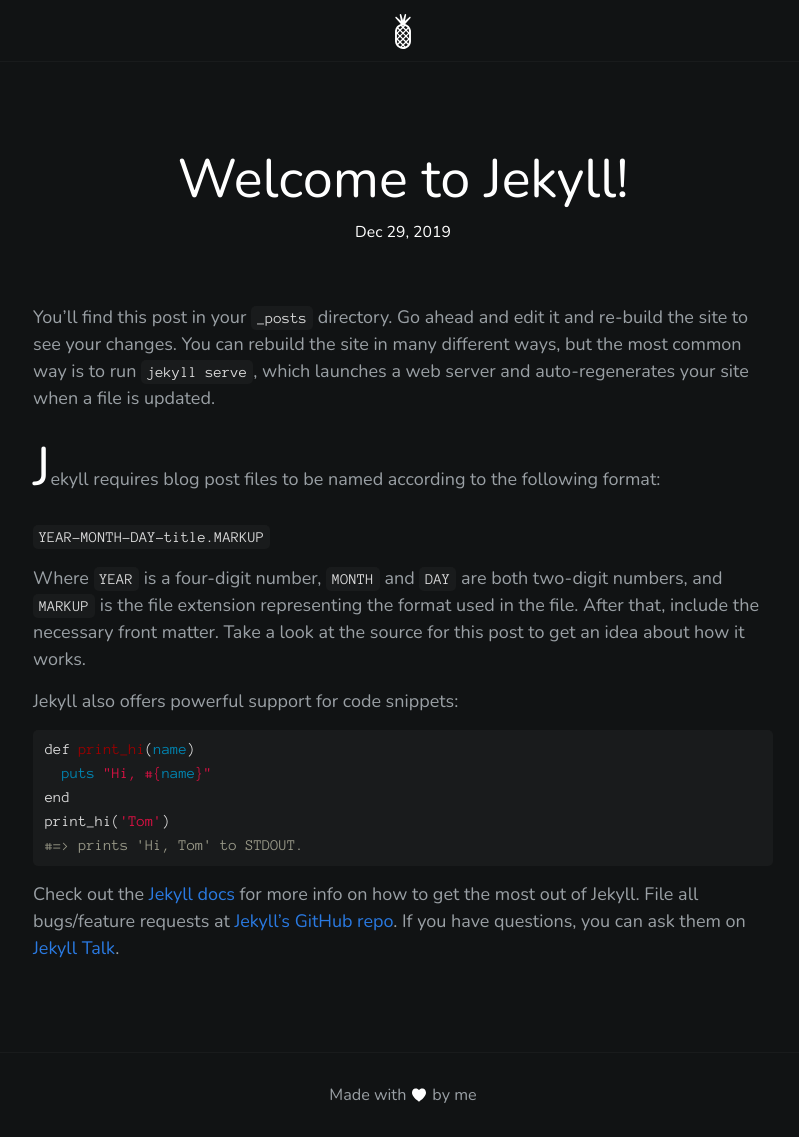
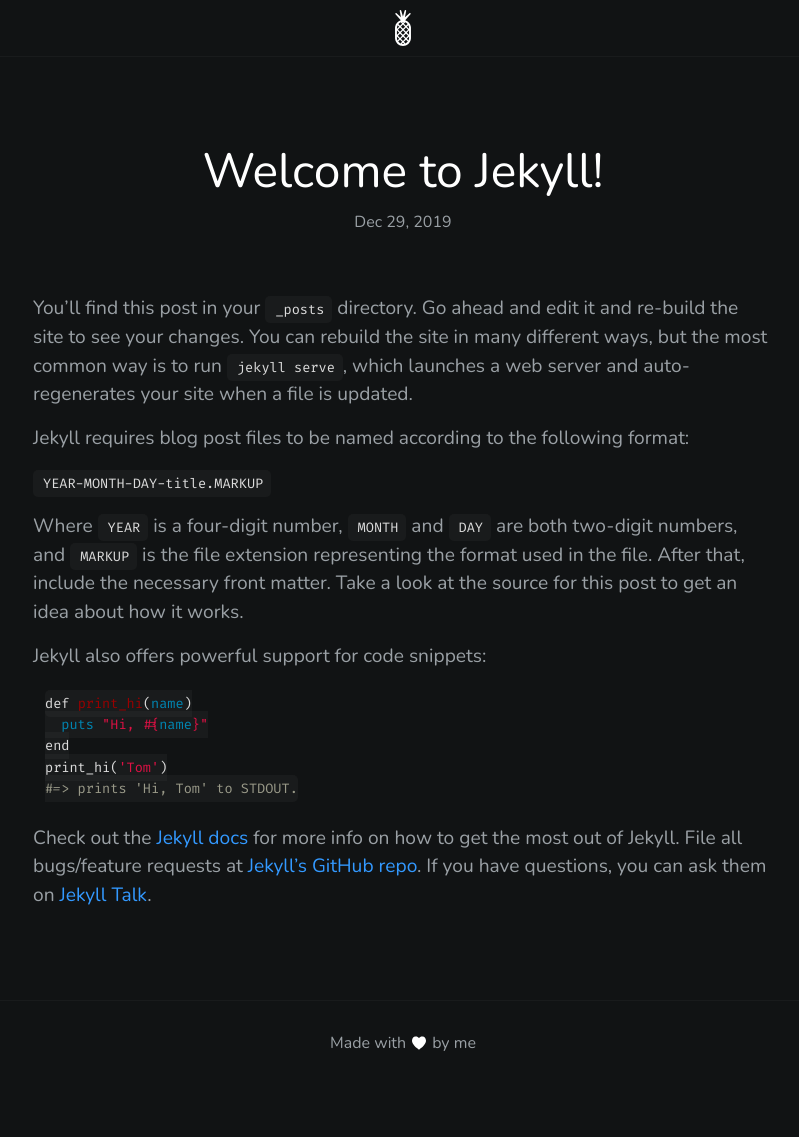
Before and after one commit to thang-nm/thang-nm.github.io, a Jekyll site: the page built from _posts/2019-12-29-welcome-to-jekyll.markdown, in a window 1280 px wide. Shown: the whole page, without its empty margins (237-1036 px from the left). Built offline with Jekyll 4.4.1, drawn with Linux system fonts in a browser that asks for light colours; after the commit the page ends 1085 px from its top, so only the background shows below that.

Commit message:
Update style

```diff
--- a/_includes/head.html
+++ b/_includes/head.html
@@ -3,8 +3,9 @@
   <meta http-equiv="X-UA-Compatible" content="IE=edge">
   <meta name="viewport" content="width=device-width, initial-scale=1">
   <title>@thang-nm</title>
-  <link href="https://fonts.googleapis.com/css?family=Nunito:200,300,400&display=swap&subset=vietnamese" rel="stylesheet">
-  <link href="https://fonts.googleapis.com/css?family=Anonymous+Pro&display=swap" rel="stylesheet">
+  <link rel="icon" type="image/x-icon" href="/favicon.ico" />
+  <link href="https://fonts.googleapis.com/css?family=Nunito:200,300,300i,400,600&display=swap&subset=vietnamese" rel="stylesheet">
+  <link href="https://fonts.googleapis.com/css?family=Fira+Code&display=swap" rel="stylesheet">
   <link rel="stylesheet" href="{{ "/assets/css/style.css" | relative_url }}">
   {%- feed_meta -%}
   {%- if jekyll.environment == 'production' and site.google_analytics -%}
--- a/_sass/minima-classic.scss
+++ b/_sass/minima-classic.scss
@@ -10,8 +10,8 @@
 $background-color:      #111314 !default;
 $code-background-color: rgba(97, 97, 97, 0.1);
 
-$link-base-color:       #2a7ae2 !default;
-$link-visited-color:    darken($link-base-color, 15%) !default;
+$link-base-color:       #3399FF !default;
+$link-visited-color:    darken($link-base-color, 1%) !default;
 
 $table-text-color:      lighten($text-color, 18%) !default;
 $table-zebra-color:     lighten($brand-color, 46%) !default;
--- a/_sass/minima/_base.scss
+++ b/_sass/minima/_base.scss
@@ -6,7 +6,6 @@
 dl, dd, ol, ul, figure {
   margin: 0;
   padding: 0;
-
 }
 
 
@@ -57,7 +56,6 @@
  * Images
  */
 img {
-  max-width: 100%;
   vertical-align: middle;
 }
 
@@ -113,7 +111,7 @@
   }
 
   &:hover {
-    color: $text-color;
+    color: lighten($link-base-color, 20%);
   }
 
   .social-media-list &:hover {
@@ -130,11 +128,8 @@
  * Blockquotes
  */
 blockquote {
-  color: $brand-color;
-  border-left: 4px solid $brand-color-light;
+  border-left: 2px solid $brand-color-light;
   padding-left: $spacing-unit / 2;
-  @include relative-font-size(1.125);
-  letter-spacing: -1px;
   font-style: italic;
 
   > :last-child {
@@ -154,10 +149,10 @@
 }
 
 code {
-  padding: 4px 6px;
+  padding: 5px 8px 5px 10px;
   background-color: $code-background-color;
   color: $title-color;
-  font-family: 'Anonymous Pro', monospace;
+  font-family: 'Fira Code', monospace;
 }
 
 pre {
@@ -168,18 +163,14 @@
     border: 0;
     padding-right: 0;
     padding-left: 0;
-    font-family: 'Anonymous Pro', monospace;
+    font-family: 'Fira Code', monospace;
   }
 }
 
-.highlight {
+pre.highlight {
   background: $code-background-color;
   border-radius: 5px;
   @extend %vertical-rhythm;
-
-  .highlighter-rouge & {
-    background: $code-background-color;
-  }
 
   code {
     background-color: transparent;
@@ -255,17 +246,15 @@
   border: 1px solid $table-border-color;
   tr {
     &:nth-child(even) {
-      background-color: $table-zebra-color;
     }
   }
   th, td {
     padding: ($spacing-unit / 3) ($spacing-unit / 2);
   }
   th {
-    background-color: $table-header-bg-color;
-    border: 1px solid $table-header-border;
+    border: 1px solid $brand-color-light;
   }
   td {
-    border: 1px solid $table-border-color;
+    border: 1px solid $brand-color-light;
   }
 }
--- a/_sass/minima/_layout.scss
+++ b/_sass/minima/_layout.scss
@@ -212,8 +212,7 @@
 }
 
 .post-meta {
-  font-size: $small-font-size;
-  color: $brand-color;
+  font-size: $base-font-size;
   text-align: center;
 }
 
@@ -231,20 +230,32 @@
   margin-bottom: 2 * $spacing-unit;
 }
 
-.post-title,
-.post-content h1 {
+.post-title {
   @include relative-font-size(3);
   line-height: 1;
   color: $text-bright-color;
-  font-weight: 300;
+  font-weight: 400;
   text-align: center;
 }
 
 .post-content {
+  @include relative-font-size(1.2);
   margin-bottom: 2 * $spacing-unit;
+
+  h1 {
+    @include relative-font-size(2);
+    color: $text-bright-color;
+    font-weight: 400;
+
+    @media screen and (min-width: $on-large) {
+      @include relative-font-size(2.2);
+    }
+  }
 
   h2 {
     @include relative-font-size(1.75);
+    color: $title-color;
+    font-weight: 400;
 
     @media screen and (min-width: $on-large) {
       @include relative-font-size(2);
@@ -253,6 +264,7 @@
 
   h3 {
     @include relative-font-size(1.375);
+    color: $title-color;
 
     @media screen and (min-width: $on-large) {
       @include relative-font-size(1.625);
@@ -268,14 +280,8 @@
   }
 
   img {
-    width: 100%;
+    max-width: 100%;
     margin-bottom: $spacing-unit;
-  }
-
-  p:nth-child(2)::first-letter {
-    font-size: 3em;
-    font-weight: 300;
-    color: $text-bright-color;
   }
 }
 
--- a/_sass/minima/custom-styles.scss
+++ b/_sass/minima/custom-styles.scss
@@ -26,7 +26,7 @@
   .title {
     color: $text-bright-color;
     font-size: 3em;
-    font-weight: 300;
+    font-weight: 400;
   }
 
   .masonry {
@@ -37,8 +37,8 @@
       .title {
         margin-top: 20px;
         margin-bottom: 0px;
-        font-size: 1.2em;
-        font-weight: 300;
+        font-size: 1.3em;
+        font-weight: 400;
         color: $text-bright-color;
       }
 
@@ -46,6 +46,11 @@
         margin-top: 0px;
         margin-bottom: 0px;
         font-size: 1em;
+      }
+
+      img {
+        width: 100%;
+        min-height: 100px;
       }
     }
   }
@@ -56,7 +61,7 @@
   .wrapper {
     display: flex;
     justify-content: center;
-    font-size: 0.9em;
+    font-size: 1em;
   }
 
   img.heart {
@@ -65,6 +70,49 @@
     padding-left: 6px;
     padding-right: 6px;
   }
+}
+
+// Custom
+a.text-link {
+  position: relative;
+
+  &::after {
+    content: " ";
+    position: absolute;
+    bottom: 0;
+    left: 0;
+    right: 0;
+    height: 1px;
+    width: 0;
+    margin: auto;
+    background-color: $text-color;
+    transition: all 500ms ease;
+  }
+
+  &:hover {
+    &::after {
+      width: 100%;
+    }
+  }
+}
+
+hr {
+  background-color: $brand-color-light;
+  border: none;
+  height: 1px;
+  margin-bottom: 20px;
+}
+
+.first-large-letter {
+  &::first-letter {
+    font-size: 3em;
+    font-weight: 300;
+    color: $text-bright-color;
+  }
+}
+
+strong, b {
+  font-weight: 600;
 }
 
 // Responsive
--- a/_sass/minima/initialize.scss
+++ b/_sass/minima/initialize.scss
@@ -3,8 +3,8 @@
 // Define defaults for each variable.
 
 $base-font-family: 'Nunito', -apple-system, BlinkMacSystemFont, "Segoe UI", "Segoe UI Symbol", "Segoe UI Emoji", "Apple Color Emoji", Roboto, Helvetica, Arial, sans-serif !default;
-$base-font-size:   18px !default;
-$base-font-weight: 200 !default;
+$base-font-size:   16px !default;
+$base-font-weight: 300 !default;
 $small-font-size:  $base-font-size * 0.875 !default;
 $base-line-height: 1.5 !default;
 
--- a/assets/js/script.js
+++ b/assets/js/script.js
@@ -2,7 +2,7 @@
   var macy = Macy({
     container: '.home .masonry',
     columns: 3,
-    margin: 40,
+    margin: 50,
     breakAt: {
       960: 2,
       640: 1,
```
Also changed, not shown: favicon.ico (added).
